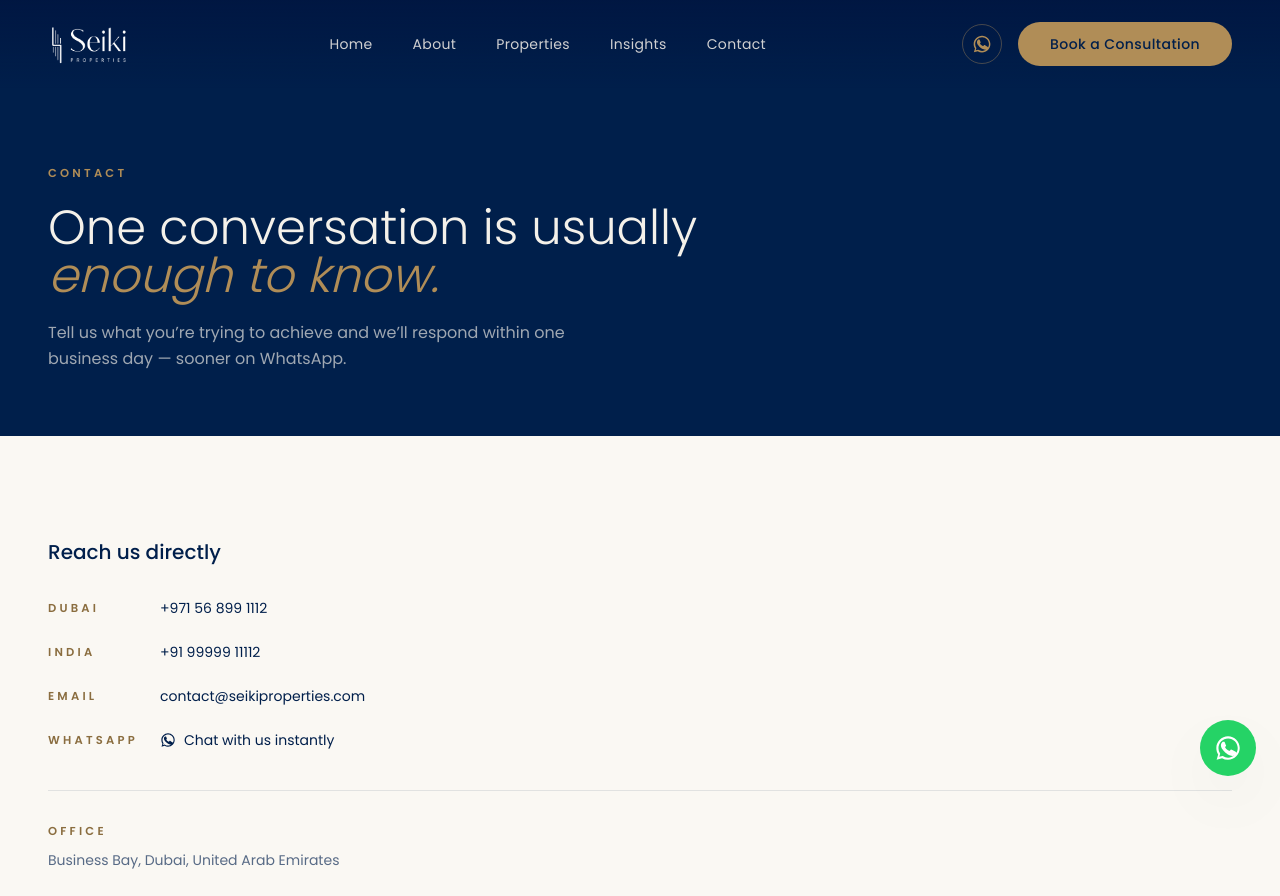
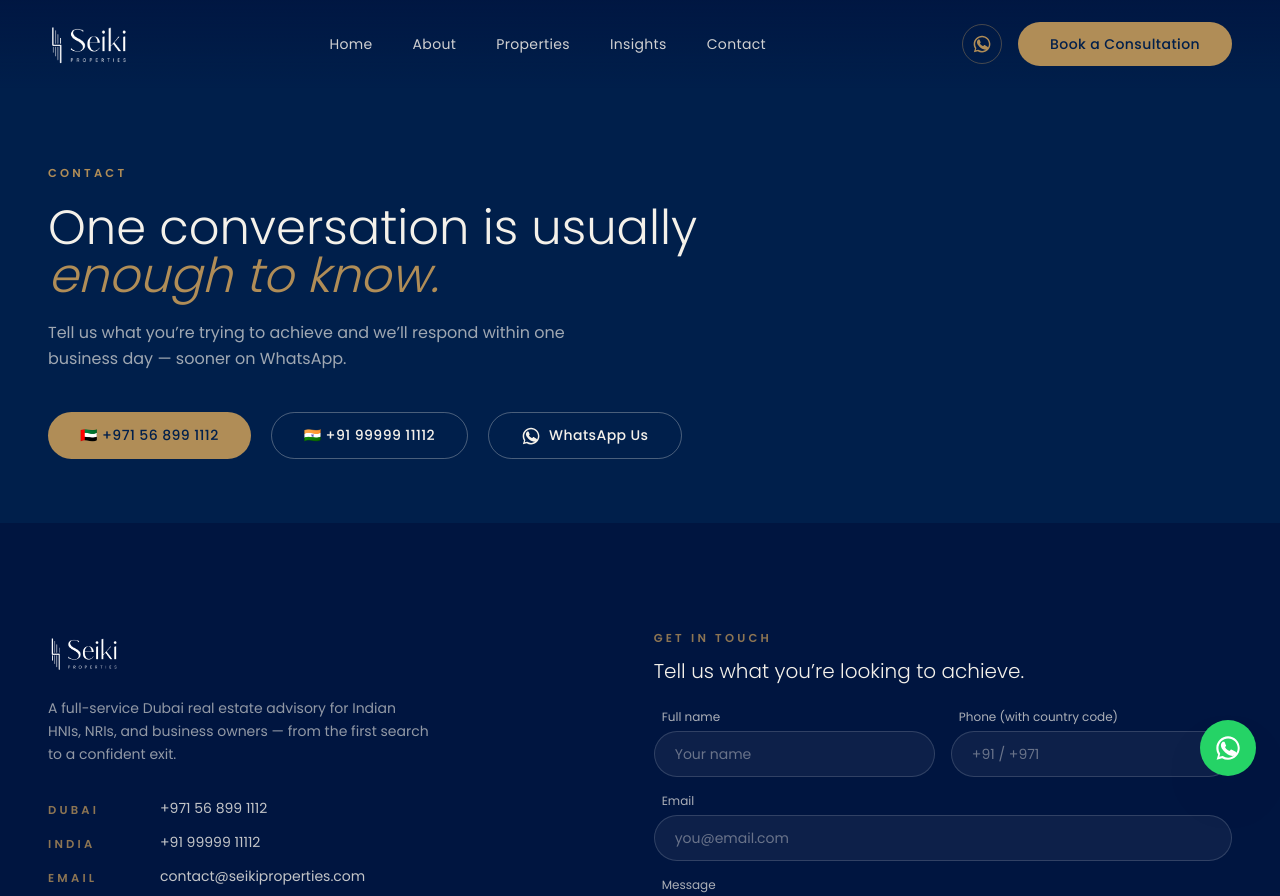
Before and after one commit to seikiproperties/website, a Next.js app: page /contact in a window 1280 px wide. Shown: the top 896 px of the page. Built offline with nearby package versions, Linux system fonts and the light colour scheme.

Commit message:
Contact page — hero only with CTAs, remove body section

```diff
--- a/src/app/contact/page.tsx
+++ b/src/app/contact/page.tsx
@@ -12,32 +12,10 @@ export default function ContactPage() {
           <span className="eyebrow text-gold">Contact</span>
           <h1 className="mt-5 text-3xl md:text-5xl font-light leading-tight max-w-2xl">One conversation is usually<span className="block italic text-gold">enough to know.</span></h1>
           <p className="mt-5 text-cream/65 text-base max-w-xl leading-relaxed">Tell us what you&rsquo;re trying to achieve and we&rsquo;ll respond within one business day — sooner on WhatsApp.</p>
-        </div>
-      </section>
-      <section className="section bg-cream-light">
-        <div className="container-x max-w-2xl">
-          <h2 className="text-navy text-xl font-medium mb-8">Reach us directly</h2>
-          <div className="space-y-6">
-            <a href={`tel:${siteConfig.contact.dubaiPhoneHref}`} className="flex items-start gap-4 group">
-              <span className="eyebrow text-gold-dark w-24 shrink-0 pt-0.5">Dubai</span>
-              <span className="text-navy text-sm group-hover:text-gold-dark transition-colors">{siteConfig.contact.dubaiPhone}</span>
-            </a>
-            <a href={`tel:${siteConfig.contact.indiaPhoneHref}`} className="flex items-start gap-4 group">
-              <span className="eyebrow text-gold-dark w-24 shrink-0 pt-0.5">India</span>
-              <span className="text-navy text-sm group-hover:text-gold-dark transition-colors">{siteConfig.contact.indiaPhone}</span>
-            </a>
-            <a href={`mailto:${siteConfig.contact.email}`} className="flex items-start gap-4 group">
-              <span className="eyebrow text-gold-dark w-24 shrink-0 pt-0.5">Email</span>
-              <span className="text-navy text-sm group-hover:text-gold-dark transition-colors break-all">{siteConfig.contact.email}</span>
-            </a>
-            <a href={waLink("Hi Seiki Properties, I'd like to know more about investing in Dubai real estate.")} target="_blank" rel="noopener noreferrer" className="flex items-start gap-4 group">
-              <span className="eyebrow text-gold-dark w-24 shrink-0 pt-0.5">WhatsApp</span>
-              <span className="text-navy text-sm group-hover:text-gold-dark transition-colors flex items-center gap-2"><WhatsAppIcon className="w-4 h-4" />Chat with us instantly</span>
-            </a>
-          </div>
-          <div className="mt-10 pt-8 border-t border-navy/10 space-y-6">
-            <div><p className="eyebrow text-gold-dark mb-2">Office</p><p className="text-navy/65 text-sm leading-relaxed">{siteConfig.contact.officeAddress}</p></div>
-            <div><p className="eyebrow text-gold-dark mb-2">Response Time</p><p className="text-navy/65 text-sm leading-relaxed">Within one business day by email or form. Usually within the hour on WhatsApp during Dubai business hours (9am–7pm GST).</p></div>
+          <div className="mt-10 flex flex-col sm:flex-row gap-5">
+            <a href={`tel:${siteConfig.contact.dubaiPhoneHref}`} className="btn-capsule bg-gold hover:bg-gold-light text-navy font-medium px-8 py-4">🇦🇪 {siteConfig.contact.dubaiPhone}</a>
+            <a href={`tel:${siteConfig.contact.indiaPhoneHref}`} className="btn-capsule border border-cream/30 hover:border-gold hover:text-gold text-cream px-8 py-4">🇮🇳 {siteConfig.contact.indiaPhone}</a>
+            <a href={waLink("Hi Seiki Properties, I'd like to know more about investing in Dubai real estate.")} target="_blank" rel="noopener noreferrer" className="btn-capsule border border-cream/30 hover:border-gold hover:text-gold text-cream gap-2 px-8 py-4"><WhatsAppIcon className="w-5 h-5" />WhatsApp Us</a>
           </div>
         </div>
       </section>
```
